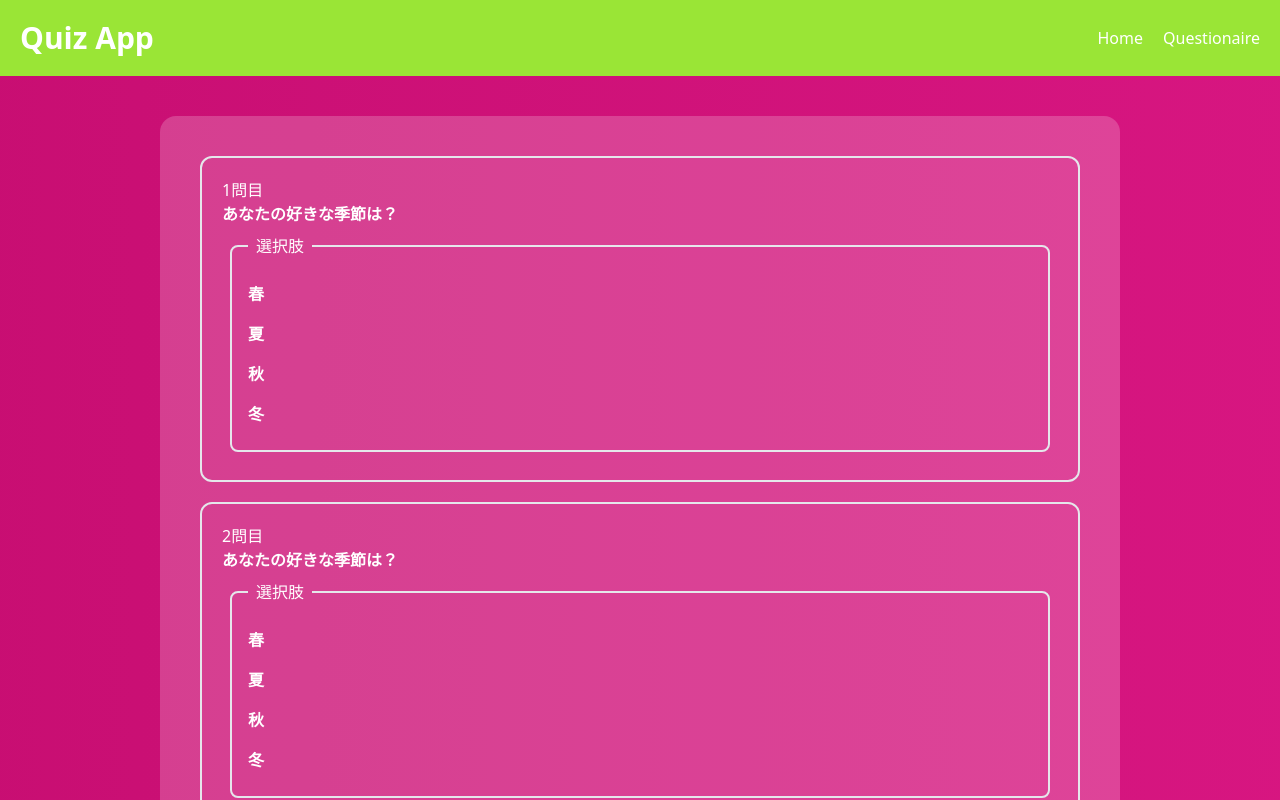
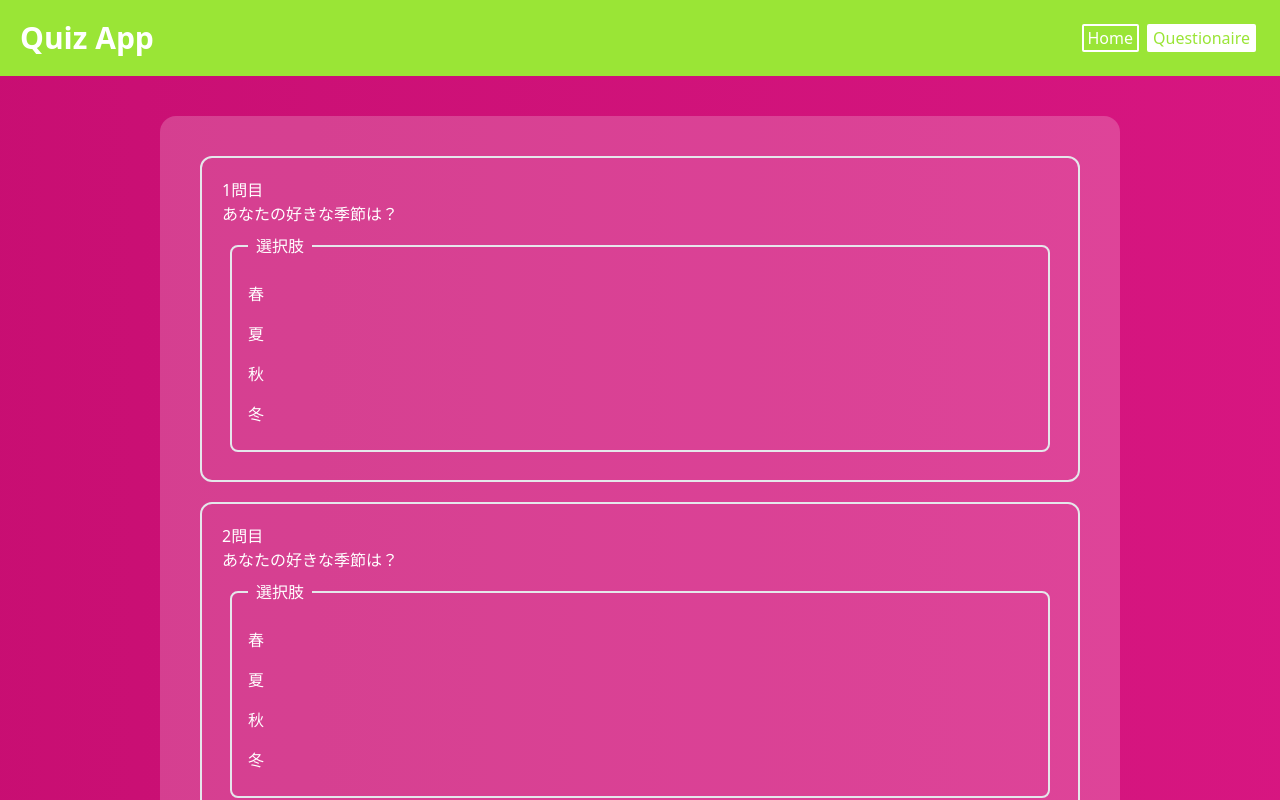
Before and after one commit to kawaneao1996/CITRINE_MATCH, a React (Vite) app: page /questionaire in a window 1280 px wide. Shown: the top 800 px of the page. Built offline with nearby package versions, Linux system fonts and the light colour scheme.

Commit message:
ヘッダーのデザイン暫定

```diff
--- a/src/elements/QuizCard.tsx
+++ b/src/elements/QuizCard.tsx
@@ -23,9 +23,9 @@ function QuizCard(props: Props) {
         <div className="bg-opaity-10  border-2 rounded-xl m-5 p-5">
             <section className="bg-opacity-0 text-white">
                 <h2>{props.index + 1}問目</h2>
-                <p className="font-bold">{props.quizItem.question}</p>
+                <p>{props.quizItem.question}</p>
                 {/* 提出済みでかつ未入力ならメッセージを表示する */}
-                {(props.isSubmitted && !isInput) && <p className="text-xl font-bold text-secondary-400 animate-pulse">選択肢を選択してください</p>}
+                {(props.isSubmitted && !isInput) && <p className="text-xl  text-secondary-400 animate-pulse">選択肢を選択してください</p>}
                 <fieldset className="border-2 rounded-lg m-2 p-4 ">
                     <legend className="px-2">選択肢</legend>
                     {props.quizItem.choices.map((choice, index) => (
@@ -55,7 +55,6 @@ function QuizCard(props: Props) {
                                 peer-checked:bg-secondary-300
                                 peer-checked:text-primary-600
                                 peer-checked:motion-safe:animate-bounce
-                                font-bold
                                 "
                             >
                                 {choice.sentence}
--- a/src/organisms/Header.tsx
+++ b/src/organisms/Header.tsx
@@ -1,15 +1,34 @@
+import { NavLink } from "react-router-dom";
+
 export default function Header() {
+    const HOVER_STYLE = "hover:bg-white hover:text-secondary-400";
+    const INACTIVE_STYLE = "border-white border-2 rounded-sm  text-white";
+    const ACTIVE_STYLE = "bg-white border-white border-2 rounded-sm  text-secondary-400";
+    const BASE_STYLE = "mx-1 px-1 text-bold";
+    const generateActiveStyle = ({ isActive }: { isActive: boolean }) => {
+        let style = isActive ? ACTIVE_STYLE : INACTIVE_STYLE;
+        style = style + " " + BASE_STYLE + " " + HOVER_STYLE;
+        return style;
+    };
+    const HeaderContent = ({ path, label }: { path: string, label: string }) => {
+        return (
+            <NavLink to={path} className={generateActiveStyle}>
+                {label}
+            </NavLink>
+        );
+    }
+
     return (
         <>
             {/* 各ページへのリンクをヘッダーに表示する */}
             <header className="bg-secondary-400">
                 <div className="flex flex-row justify-between items-center p-5">
-                    <div className="flex flex-row items-center">
+                    <div className="flex flex-row items-center center">
                         <div className="text-3xl font-bold text-white">Quiz App</div>
                     </div>
-                    <div className="flex flex-row items-center">
-                        <a href="/" className="text-white mr-5">Home</a>
-                        <a href="/questionaire" className="text-white">Questionaire</a>
+                    <div className="flex flex-row justify-end items-center flex-grow">
+                        <HeaderContent path="/" label="Home" />
+                        <HeaderContent path="/questionaire" label="Questionaire" />
                     </div>
                 </div>
             </header>
```
Also changed, not shown: 1 other file (tests, documents, lock files or other folders).
